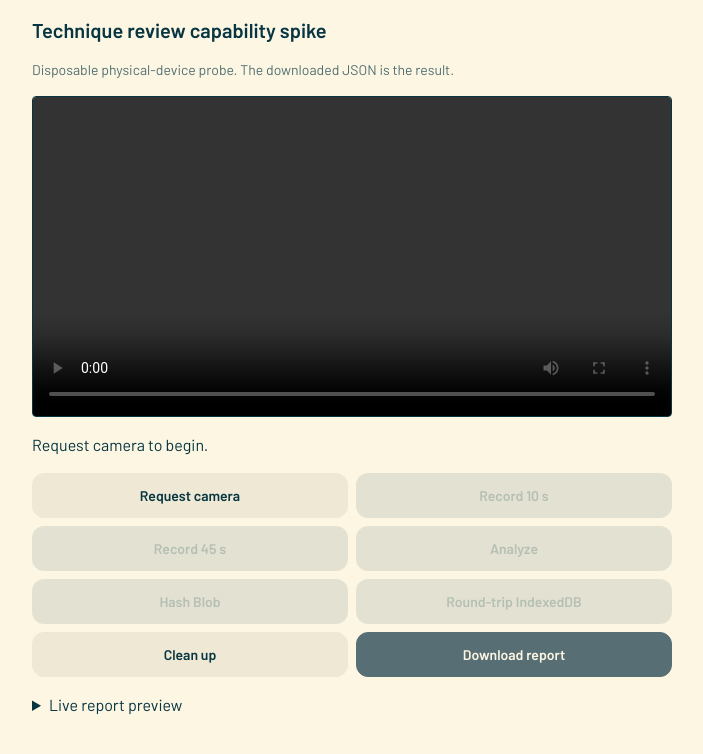
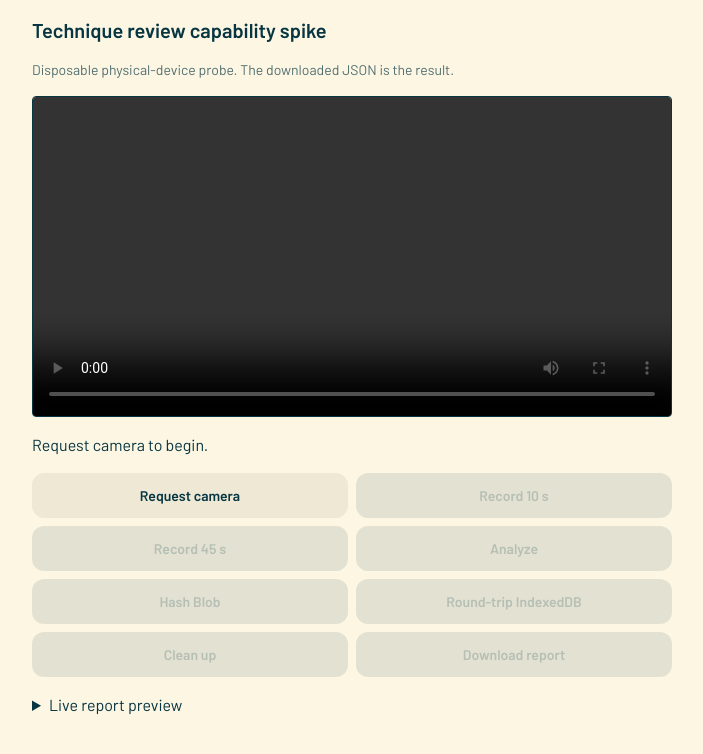
Before and after one commit to sasin91/athletos.app, a SvelteKit app in the folder frontend/: page /technique-spike in a window 1280 px wide. Shown: the top 754 px of the page, without its empty margins (288-991 px from the left). Built offline with nearby package versions, Linux system fonts and the light colour scheme.

Commit message:
fix: harden technique spike measurements

```diff
--- a/frontend/src/routes/technique-spike/+page.svelte
+++ b/frontend/src/routes/technique-spike/+page.svelte
@@ -1,8 +1,19 @@
 <script lang="ts">
-	import { fixedSampleTargets, summariseSpike, type SpikeReport } from './spike';
+	import { onDestroy } from 'svelte';
+	import {
+		blobsHaveSameBytes,
+		canRunSpikeAction,
+		fixedSampleTargets,
+		newBlobMeasurements,
+		summariseLandmarks,
+		summariseSpike,
+		type LandmarkFrame,
+		type SpikePhase,
+		type SpikeReport
+	} from './spike';
 
 	type WorkerReply =
-		| { type: 'result'; mediaTimeMs: number; hasPose: boolean; elapsedMs: number }
+		| { type: 'result'; mediaTimeMs: number; frame: LandmarkFrame; elapsedMs: number }
 		| { type: 'error'; mediaTimeMs: number; name: string; message: string };
 
 	const cameraConstraints: MediaStreamConstraints = {
@@ -32,13 +43,18 @@
 	let requestedMs = $state<number[]>([]);
 	let decodedMs = $state<number[]>([]);
 	let analysisMs = $state<number[]>([]);
-	let framesWithPose = $state(0);
-	let framesWithoutPose = $state(0);
-	let sha256 = $state({ elapsedMs: 0, digestHexLength: 0 });
-	let indexedDb = $state({ wrote: false, readSameBytes: false, elapsedMs: 0 });
+	let landmarkFrames = $state<LandmarkFrame[]>([]);
+	let sha256 = $state<SpikeReport['sha256']>({ elapsedMs: null, digestHexLength: null });
+	let indexedDb = $state<SpikeReport['indexedDb']>({
+		wrote: false,
+		readSameBytes: false,
+		elapsedMs: null
+	});
+	let memory = $state<SpikeReport['memory']>(emptyMemoryObservations());
 	let cleanup = $state({ tracksEnded: false, objectUrlRevoked: false });
 	let errors = $state<SpikeReport['errors']>([]);
 	let status = $state('Request camera to begin.');
+	let phase = $state<SpikePhase>('camera');
 
 	const capabilities = $derived({
 		mediaRecorder: typeof MediaRecorder !== 'undefined',
@@ -46,8 +62,44 @@
 		worker: typeof Worker !== 'undefined',
 		createImageBitmap: typeof createImageBitmap !== 'undefined',
 		indexedDb: typeof indexedDB !== 'undefined',
-		webCryptoSha256: !!crypto.subtle
+		webCryptoSha256: !!crypto.subtle,
+		performanceMemory: !!performanceMemory()
 	});
+
+	type PerformanceMemory = {
+		usedJSHeapSize: number;
+		totalJSHeapSize: number;
+		jsHeapSizeLimit: number;
+	};
+
+	function performanceMemory(): PerformanceMemory | null {
+		const candidate = performance as Performance & { memory?: PerformanceMemory };
+		return candidate.memory ?? null;
+	}
+
+	function emptyMemoryObservations(): SpikeReport['memory'] {
+		return performanceMemory()
+			? { schemaVersion: 1, availability: 'performance-memory', observations: [] }
+			: { schemaVersion: 1, availability: 'unavailable', observations: null };
+	}
+
+	function observeMemory(stage: string) {
+		const snapshot = performanceMemory();
+		if (!snapshot || !memory.observations) return;
+		memory = {
+			...memory,
+			observations: [
+				...memory.observations,
+				{
+					stage,
+					timestampMs: performance.now(),
+					usedJsHeapSize: snapshot.usedJSHeapSize,
+					totalJsHeapSize: snapshot.totalJSHeapSize,
+					jsHeapSizeLimit: snapshot.jsHeapSizeLimit
+				}
+			]
+		};
+	}
 
 	function rememberError(stage: string, error: unknown) {
 		const reason = error instanceof Error ? error : new Error(String(error));
@@ -68,19 +120,22 @@
 			requestedMs: summary.requestedMs,
 			decodedMs: summary.decodedMs,
 			analysis: summary.analysis,
-			landmarks: { framesWithPose, framesWithoutPose },
+			landmarks: summariseLandmarks(landmarkFrames),
 			sha256,
 			indexedDb,
+			memory,
 			cleanup,
 			errors
 		};
 	}
 
 	async function requestCamera() {
+		if (!canRunSpikeAction(phase, 'requestCamera')) return;
 		try {
 			stream = await navigator.mediaDevices.getUserMedia(cameraConstraints);
 			settings = stream.getVideoTracks()[0]?.getSettings() ?? null;
 			cleanup = { tracksEnded: false, objectUrlRevoked: false };
+			phase = 'record';
 			status = 'Camera ready.';
 		} catch (error) {
 			rememberError('request-camera', error);
@@ -92,10 +147,19 @@
 	}
 
 	async function record(seconds: number) {
-		if (!stream) return;
+		if (!canRunSpikeAction(phase, seconds === 10 ? 'record10' : 'record45')) return;
+		if (!stream || !stream.active) {
+			stream = null;
+			phase = 'camera';
+			status = 'Camera is no longer active. Request it again.';
+			return;
+		}
 
 		try {
 			recordingNow = true;
+			phase = 'recording';
+			resetBlobDerivedMeasurements();
+			observeMemory('record-start');
 			const chosenType = supportedMediaType();
 			const recorder = chosenType
 				? new MediaRecorder(stream, { mimeType: chosenType })
@@ -117,15 +181,12 @@
 			recording = new Blob(chunks, { type: recorder.mimeType });
 			mediaType = recorder.mimeType;
 			durationMs = performance.now() - started;
-			if (recordingUrl) URL.revokeObjectURL(recordingUrl);
 			recordingUrl = URL.createObjectURL(recording);
-			requestedMs = [];
-			decodedMs = [];
-			analysisMs = [];
-			framesWithPose = 0;
-			framesWithoutPose = 0;
+			phase = 'analyze';
+			observeMemory('record-complete');
 			status = `Recorded ${seconds} seconds in ${recorder.mimeType}.`;
 		} catch (error) {
+			phase = 'record';
 			rememberError('record', error);
 		} finally {
 			recordingNow = false;
@@ -168,7 +229,7 @@
 	}
 
 	async function analyze() {
-		if (!recording) return;
+		if (!canRunSpikeAction(phase, 'analyze') || !recording) return;
 
 		let source: HTMLVideoElement | null = null;
 		let sourceUrl: string | null = null;
@@ -187,8 +248,7 @@
 			requestedMs = fixedSampleTargets(Math.min(durationMs, source.duration * 1000));
 			decodedMs = [];
 			analysisMs = [];
-			framesWithPose = 0;
-			framesWithoutPose = 0;
+			landmarkFrames = [];
 
 			for (const targetMs of requestedMs) {
 				source.currentTime = targetMs / 1000;
@@ -197,9 +257,10 @@
 				decodedMs = [...decodedMs, actualMs];
 				if (reply.type === 'error') throw new Error(`${reply.name}: ${reply.message}`);
 				analysisMs = [...analysisMs, reply.elapsedMs];
-				if (reply.hasPose) framesWithPose += 1;
-				else framesWithoutPose += 1;
+				landmarkFrames = [...landmarkFrames, reply.frame];
 			}
+			phase = 'hash';
+			observeMemory('analysis-complete');
 			status = `Analyzed ${decodedMs.length} decoded frames.`;
 		} catch (error) {
 			rememberError('analyze', error);
@@ -211,20 +272,20 @@
 	}
 
 	async function hashBlob() {
-		if (!recording) return;
+		if (!canRunSpikeAction(phase, 'hash') || !recording) return;
 		try {
 			const started = performance.now();
 			const digest = await crypto.subtle.digest('SHA-256', await recording.arrayBuffer());
 			sha256 = { elapsedMs: performance.now() - started, digestHexLength: digest.byteLength * 2 };
+			phase = 'indexed-db';
+			observeMemory('hash-complete');
 			status = 'SHA-256 measured.';
 		} catch (error) {
 			rememberError('hash-blob', error);
 		}
 	}
 
-	function roundTripDatabase(
-		blob: Blob
-	): Promise<{ wrote: boolean; readSameBytes: boolean; elapsedMs: number }> {
+	function roundTripDatabase(blob: Blob): Promise<SpikeReport['indexedDb']> {
 		const started = performance.now();
 		return new Promise((resolve, reject) => {
 			const request = indexedDB.open('athletos-technique-spike', 1);
@@ -239,12 +300,22 @@
 					const read = db.transaction('spike', 'readonly').objectStore('spike').get('capture');
 					read.onerror = () => reject(read.error);
 					read.onsuccess = () => {
-						db.close();
-						resolve({
-							wrote: true,
-							readSameBytes: (read.result as Blob | undefined)?.size === blob.size,
-							elapsedMs: performance.now() - started
-						});
+						const stored = read.result;
+						void (
+							stored instanceof Blob ? blobsHaveSameBytes(stored, blob) : Promise.resolve(false)
+						)
+							.then((readSameBytes) => {
+								db.close();
+								resolve({
+									wrote: true,
+									readSameBytes,
+									elapsedMs: performance.now() - started
+								});
+							})
+							.catch((error: unknown) => {
+								db.close();
+								reject(error);
+							});
 					};
 				};
 			};
@@ -252,28 +323,54 @@
 	}
 
 	async function roundTripIndexedDb() {
-		if (!recording) return;
+		if (!canRunSpikeAction(phase, 'indexedDb') || !recording) return;
 		try {
 			indexedDb = await roundTripDatabase(recording);
+			phase = 'cleanup';
+			observeMemory('indexed-db-complete');
 			status = 'IndexedDB round-trip measured.';
 		} catch (error) {
 			rememberError('indexed-db', error);
 		}
 	}
 
-	function cleanUp() {
-		stream?.getTracks().forEach((track) => track.stop());
-		const tracksEnded = stream
-			? stream.getTracks().every((track) => track.readyState === 'ended')
-			: false;
+	function releaseResources() {
+		const tracks = stream?.getTracks() ?? [];
+		tracks.forEach((track) => track.stop());
+		const tracksEnded = tracks.length > 0 && tracks.every((track) => track.readyState === 'ended');
 		const hadRecordingUrl = recordingUrl !== null;
 		if (recordingUrl) URL.revokeObjectURL(recordingUrl);
 		recordingUrl = null;
-		cleanup = { tracksEnded, objectUrlRevoked: hadRecordingUrl };
+		stream = null;
+		return { tracksEnded, objectUrlRevoked: hadRecordingUrl };
+	}
+
+	function resetBlobDerivedMeasurements() {
+		const fresh = newBlobMeasurements();
+		recording = null;
+		mediaType = null;
+		durationMs = 0;
+		requestedMs = fresh.requestedMs;
+		decodedMs = fresh.decodedMs;
+		analysisMs = fresh.analysisMs;
+		landmarkFrames = fresh.landmarkFrames;
+		sha256 = fresh.sha256;
+		indexedDb = fresh.indexedDb;
+		memory = emptyMemoryObservations();
+		if (recordingUrl) URL.revokeObjectURL(recordingUrl);
+		recordingUrl = null;
+	}
+
+	function cleanUp() {
+		if (!canRunSpikeAction(phase, 'cleanup')) return;
+		cleanup = releaseResources();
+		phase = 'download';
+		observeMemory('cleanup-complete');
 		status = 'Camera tracks stopped and recording URL revoked.';
 	}
 
 	function downloadReport() {
+		if (!canRunSpikeAction(phase, 'download')) return;
 		const report = buildReport();
 		const href = URL.createObjectURL(
 			new Blob([JSON.stringify(report, null, 2)], { type: 'application/json' })
@@ -284,7 +381,12 @@
 		});
 		link.click();
 		URL.revokeObjectURL(href);
+		phase = 'finished';
 	}
+
+	onDestroy(() => {
+		releaseResources();
+	});
 </script>
 
 <svelte:head><title>Technique capability spike · AthletOS</title></svelte:head>
@@ -305,24 +407,54 @@
 	</video>
 	<p role="status">{status}</p>
 	<div class="grid gap-2 sm:grid-cols-2">
-		<button class="btn" type="button" onclick={requestCamera} disabled={!!stream}
-			>Request camera</button
+		<button
+			class="btn"
+			type="button"
+			onclick={requestCamera}
+			disabled={!canRunSpikeAction(phase, 'requestCamera')}>Request camera</button
 		>
-		<button class="btn" type="button" onclick={() => record(10)} disabled={!stream || recordingNow}
-			>Record 10 s</button
+		<button
+			class="btn"
+			type="button"
+			onclick={() => record(10)}
+			disabled={!canRunSpikeAction(phase, 'record10') || recordingNow}>Record 10 s</button
 		>
-		<button class="btn" type="button" onclick={() => record(45)} disabled={!stream || recordingNow}
-			>Record 45 s</button
+		<button
+			class="btn"
+			type="button"
+			onclick={() => record(45)}
+			disabled={!canRunSpikeAction(phase, 'record45') || recordingNow}>Record 45 s</button
 		>
-		<button class="btn" type="button" onclick={analyze} disabled={!recording || analyzing}
-			>Analyze</button
+		<button
+			class="btn"
+			type="button"
+			onclick={analyze}
+			disabled={!canRunSpikeAction(phase, 'analyze') || analyzing}>Analyze</button
 		>
-		<button class="btn" type="button" onclick={hashBlob} disabled={!recording}>Hash Blob</button>
-		<button class="btn" type="button" onclick={roundTripIndexedDb} disabled={!recording}
-			>Round-trip IndexedDB</button
+		<button
+			class="btn"
+			type="button"
+			onclick={hashBlob}
+			disabled={!canRunSpikeAction(phase, 'hash')}>Hash Blob</button
 		>
-		<button class="btn" type="button" onclick={cleanUp}>Clean up</button>
-		<button class="btn btn-primary" type="button" onclick={downloadReport}>Download report</button>
+		<button
+			class="btn"
+			type="button"
+			onclick={roundTripIndexedDb}
+			disabled={!canRunSpikeAction(phase, 'indexedDb')}>Round-trip IndexedDB</button
+		>
+		<button
+			class="btn"
+			type="button"
+			onclick={cleanUp}
+			disabled={!canRunSpikeAction(phase, 'cleanup')}>Clean up</button
+		>
+		<button
+			class="btn btn-primary"
+			type="button"
+			onclick={downloadReport}
+			disabled={!canRunSpikeAction(phase, 'download')}>Download report</button
+		>
 	</div>
 
 	<details>
--- a/frontend/src/routes/technique-spike/spike.ts
+++ b/frontend/src/routes/technique-spike/spike.ts
@@ -9,12 +9,79 @@ export type SpikeReport = {
 	requestedMs: number[];
 	decodedMs: number[];
 	analysis: { frameMs: number[]; totalMs: number };
-	landmarks: { framesWithPose: number; framesWithoutPose: number };
-	sha256: { elapsedMs: number; digestHexLength: number };
-	indexedDb: { wrote: boolean; readSameBytes: boolean; elapsedMs: number };
+	landmarks: LandmarkSummary;
+	sha256: { elapsedMs: number | null; digestHexLength: number | null };
+	indexedDb: { wrote: boolean; readSameBytes: boolean; elapsedMs: number | null };
+	memory: MemoryObservations;
 	cleanup: { tracksEnded: boolean; objectUrlRevoked: boolean };
 	errors: Array<{ stage: string; name: string; message: string }>;
 };
+
+export type ConfidenceSummary = {
+	sampleCount: number;
+	minimum: number;
+	maximum: number;
+	mean: number;
+};
+
+export type LandmarkFrame = {
+	hasPose: boolean;
+	landmarkCount: number;
+	visibility: number[];
+	presence: number[];
+};
+
+export type LandmarkSummary = {
+	framesWithPose: number;
+	framesWithoutPose: number;
+	totalLandmarks: number;
+	visibility: ConfidenceSummary | null;
+	presence: ConfidenceSummary | null;
+};
+
+export type MemoryObservation = {
+	stage: string;
+	timestampMs: number;
+	usedJsHeapSize: number;
+	totalJsHeapSize: number;
+	jsHeapSizeLimit: number;
+};
+
+export type MemoryObservations = {
+	schemaVersion: 1;
+	availability: 'performance-memory' | 'unavailable';
+	observations: MemoryObservation[] | null;
+};
+
+export type BlobMeasurements = {
+	requestedMs: number[];
+	decodedMs: number[];
+	analysisMs: number[];
+	landmarkFrames: LandmarkFrame[];
+	sha256: SpikeReport['sha256'];
+	indexedDb: SpikeReport['indexedDb'];
+};
+
+export type SpikePhase =
+	| 'camera'
+	| 'record'
+	| 'recording'
+	| 'analyze'
+	| 'hash'
+	| 'indexed-db'
+	| 'cleanup'
+	| 'download'
+	| 'finished';
+
+export type SpikeAction =
+	| 'requestCamera'
+	| 'record10'
+	| 'record45'
+	| 'analyze'
+	| 'hash'
+	| 'indexedDb'
+	| 'cleanup'
+	| 'download';
 
 export function fixedSampleTargets(durationMs: number): number[] {
 	return Array.from({ length: Math.ceil(durationMs / 100) }, (_, index) => index * 100);
@@ -33,3 +100,58 @@ export function summariseSpike(input: {
 		}
 	};
 }
+
+export async function blobsHaveSameBytes(left: Blob, right: Blob): Promise<boolean> {
+	if (left.size !== right.size) return false;
+
+	const [leftBytes, rightBytes] = await Promise.all([left.arrayBuffer(), right.arrayBuffer()]);
+	const leftView = new Uint8Array(leftBytes);
+	const rightView = new Uint8Array(rightBytes);
+	return leftView.every((value, index) => value === rightView[index]);
+}
+
+export function newBlobMeasurements(): BlobMeasurements {
+	return {
+		requestedMs: [],
+		decodedMs: [],
+		analysisMs: [],
+		landmarkFrames: [],
+		sha256: { elapsedMs: null, digestHexLength: null },
+		indexedDb: { wrote: false, readSameBytes: false, elapsedMs: null }
+	};
+}
+
+export function canRunSpikeAction(phase: SpikePhase, action: SpikeAction): boolean {
+	const requiredPhase: Record<SpikeAction, SpikePhase> = {
+		requestCamera: 'camera',
+		record10: 'record',
+		record45: 'record',
+		analyze: 'analyze',
+		hash: 'hash',
+		indexedDb: 'indexed-db',
+		cleanup: 'cleanup',
+		download: 'download'
+	};
+	return phase === requiredPhase[action];
+}
+
+function confidenceSummary(values: number[]): ConfidenceSummary | null {
+	if (values.length === 0) return null;
+	return {
+		sampleCount: values.length,
+		minimum: Math.min(...values),
+		maximum: Math.max(...values),
+		mean: values.reduce((sum, value) => sum + value, 0) / values.length
+	};
+}
+
+export function summariseLandmarks(frames: LandmarkFrame[]): LandmarkSummary {
+	const withPose = frames.filter((frame) => frame.hasPose);
+	return {
+		framesWithPose: withPose.length,
+		framesWithoutPose: frames.length - withPose.length,
+		totalLandmarks: withPose.reduce((total, frame) => total + frame.landmarkCount, 0),
+		visibility: confidenceSummary(withPose.flatMap((frame) => frame.visibility)),
+		presence: confidenceSummary(withPose.flatMap((frame) => frame.presence))
+	};
+}
```
Also changed, not shown: frontend/src/routes/technique-spike/spike.worker.ts (+13 -1 lines), 1 other file (tests, documents, lock files or other folders).
